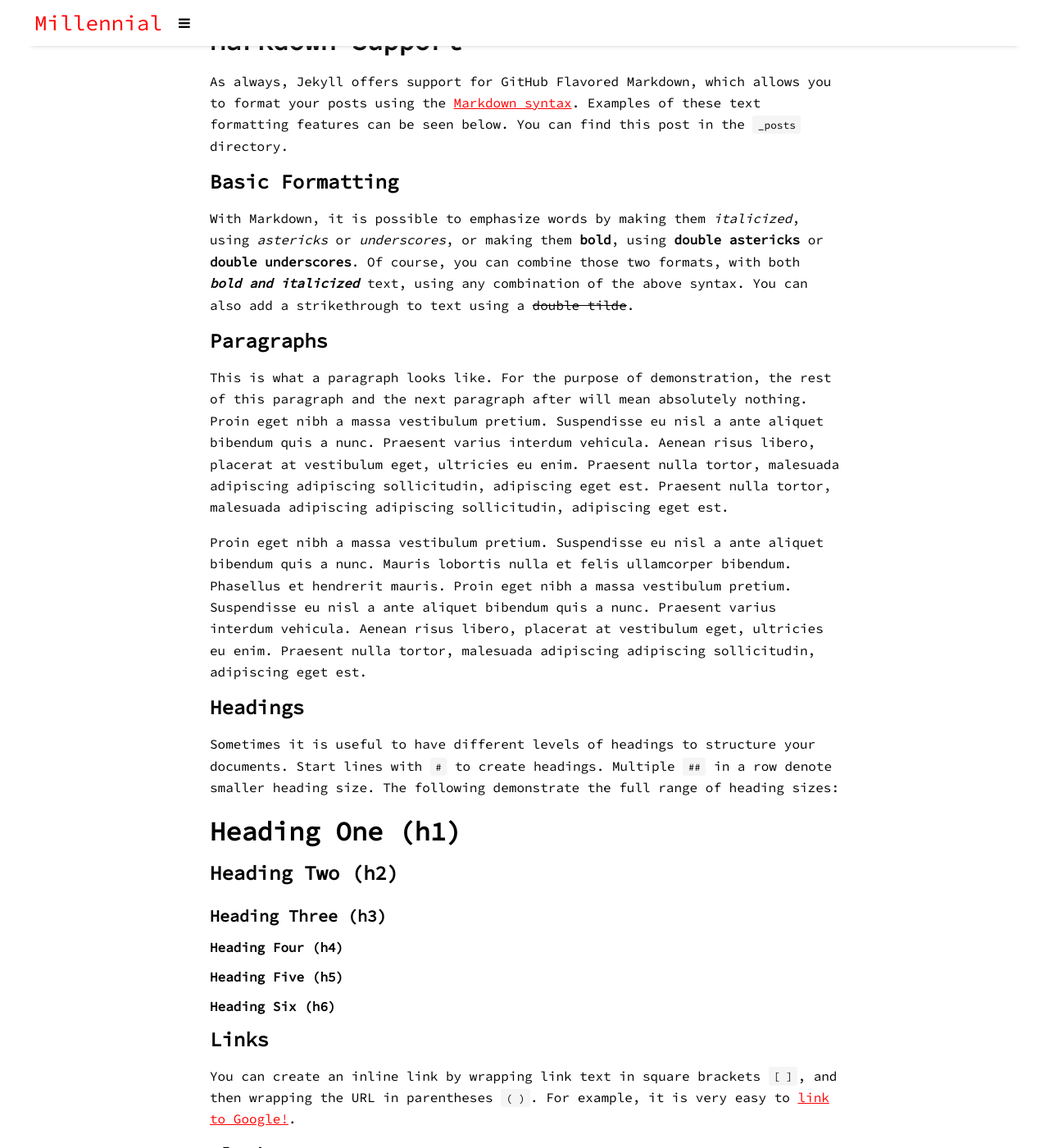
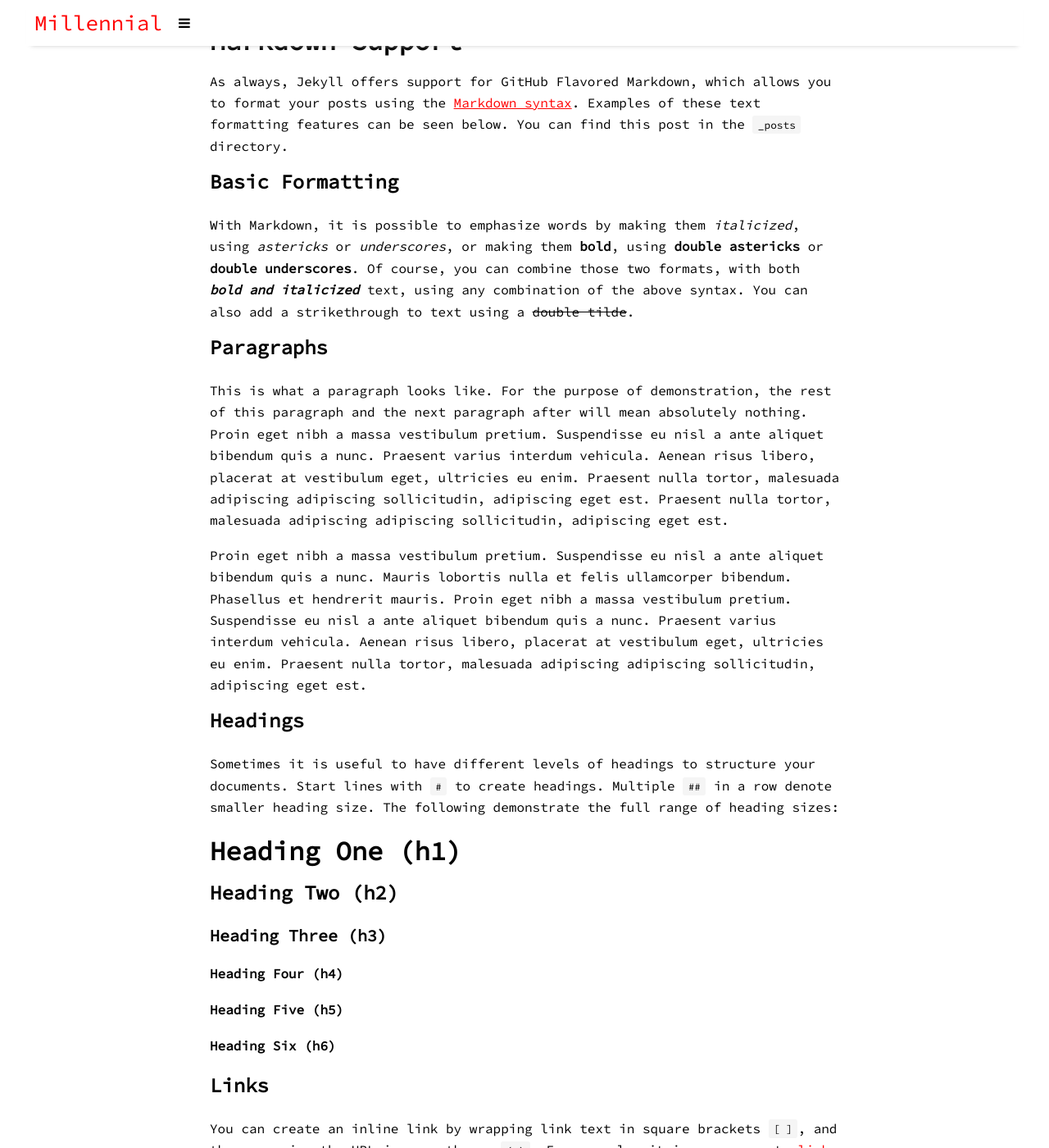
Before and after one commit to agamurian/agamurian.github.io, a Jekyll site: the page built from _posts/2016-09-09-text-formatting.md, in a window 1280 px wide and 1400 px high, scrolled down 666 px. Shown: the whole window at 82% size. Built offline with Jekyll 4.4.1, drawn with Linux system fonts in a browser that asks for light colours; nearby versions of some CDN libraries; formulas are drawn with MathJax 3; comment, search, counter and statistics services are not loaded.

Commit message:
Update _base.scss

```diff
--- a/assets/css/_sass/_base.scss
+++ b/assets/css/_sass/_base.scss
@@ -15,7 +15,7 @@ dl, dd, ol, ul, figure {
 
 /* Headings */
 h1, h2, h3, h4, h5, h6 {
-  margin-bottom: .5rem;
+  margin-bottom: 1.5rem;
   font-weight: bold;
   line-height: 1.25;
   text-rendering: optimizeLegibility;
```
